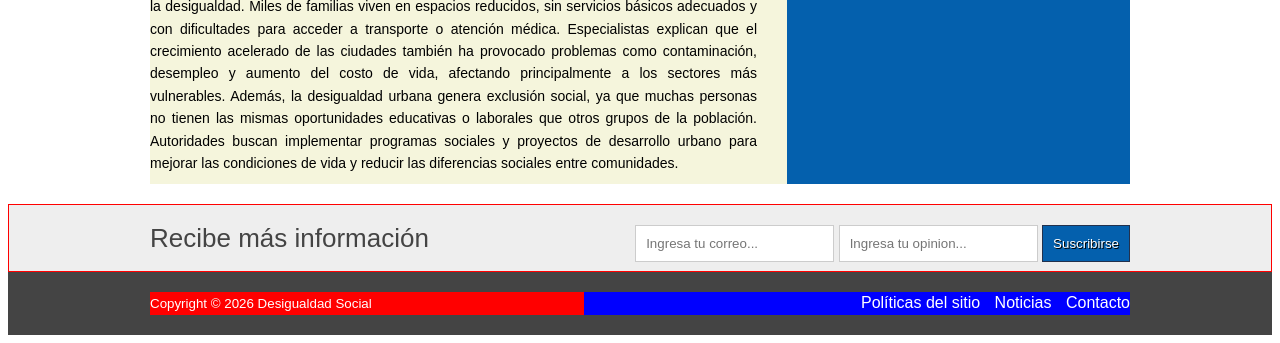
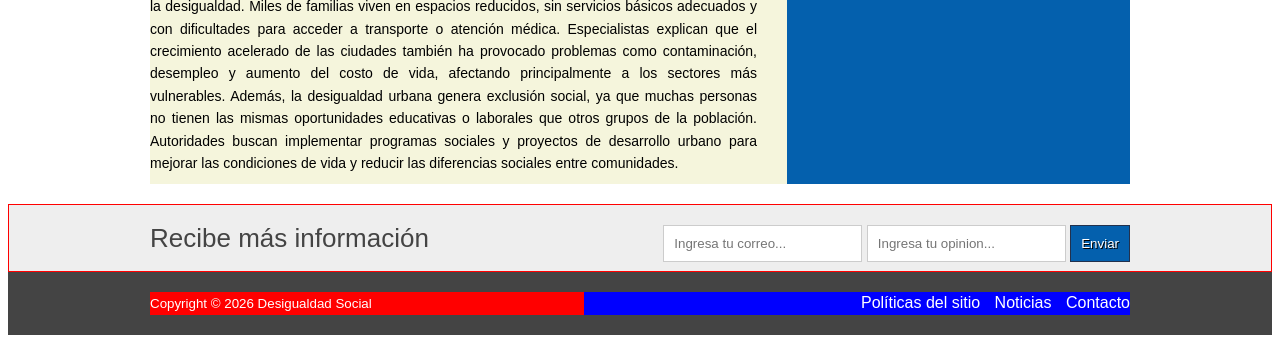
Before and after one commit to santfranc809-gif/francisco, a plain HTML site: page index.html in a window 1280 px wide. Shown: the part 2218-2561 px from the top of the page. Drawn offline with Linux system fonts and the light colour scheme.

Commit message:
Update index.html

```diff
--- a/index.html
+++ b/index.html
@@ -300,11 +300,11 @@ SUSCRIPCION
   method="POST"
 >
 
-            <input type="text" name="email" placeholder="Ingresa tu correo..." required>
+            <input type="email" name="email" placeholder="Ingresa tu correo..." required>
 
-            <input type="email" name="opinion" placeholder="Ingresa tu opinion..." required>
+            <input type="text" name="opinion" placeholder="Ingresa tu opinion..." required>
 
-            <input type="submit" value="Suscribirse">
+            <input type="submit" value="Enviar">
 
         </form>
 
```
